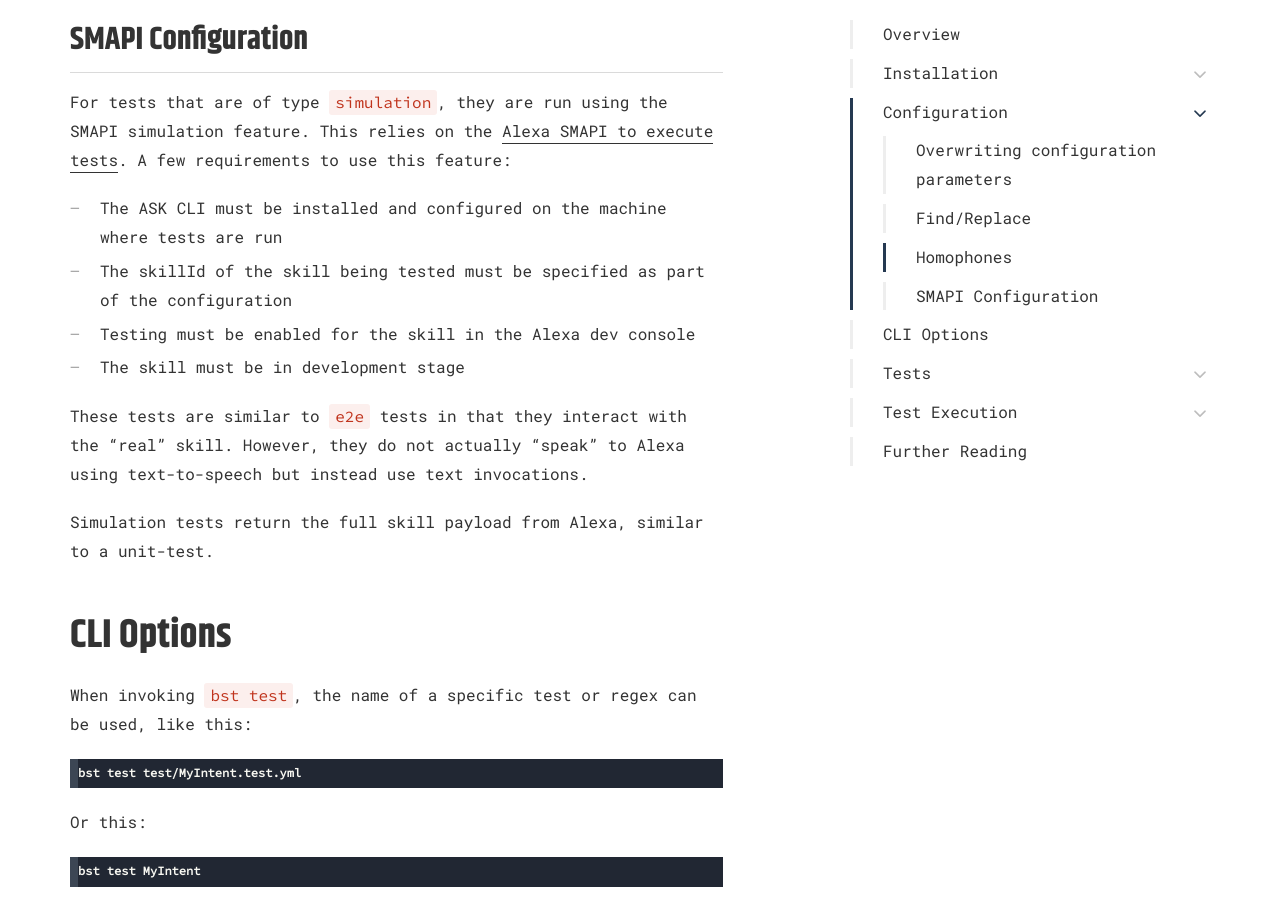
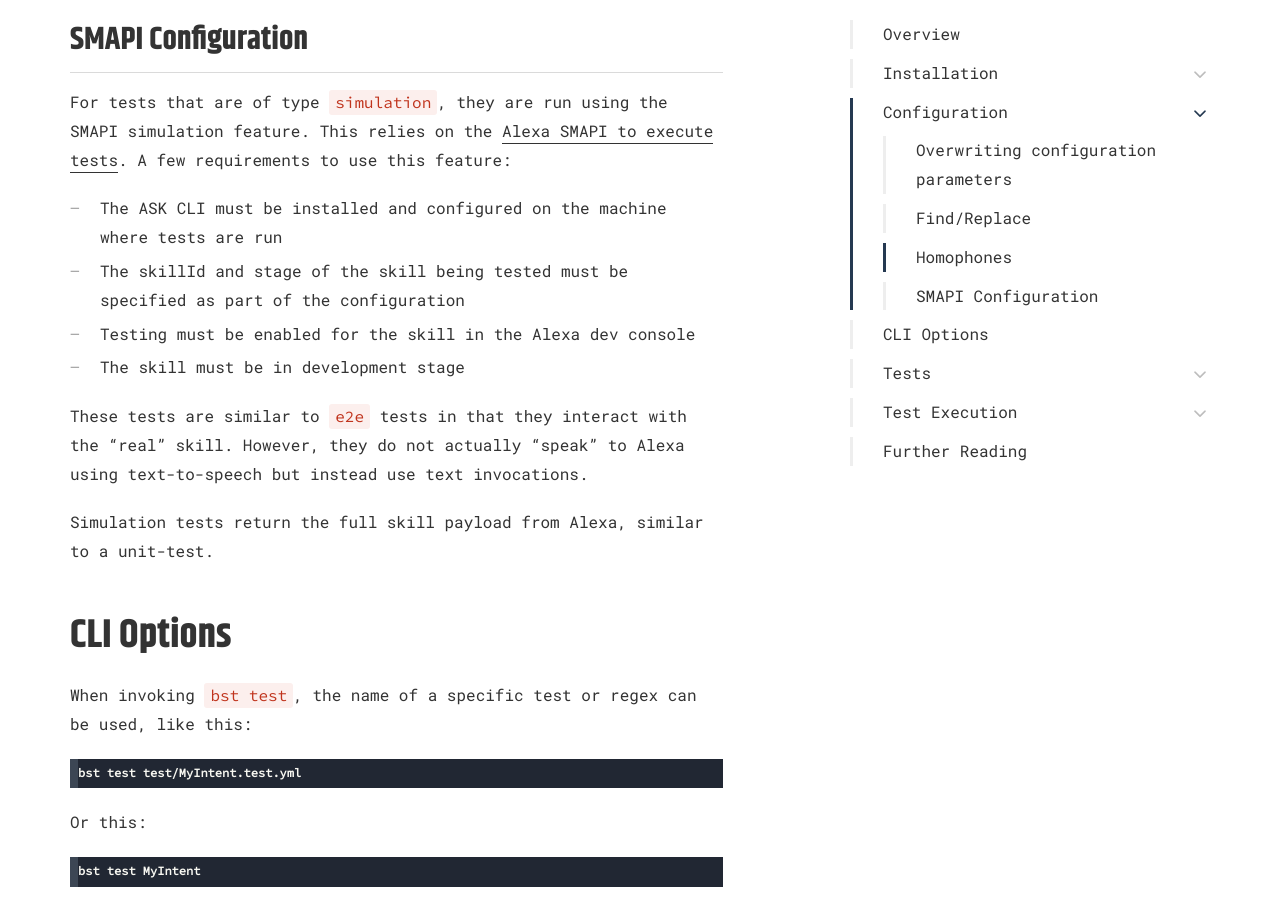
Before and after one commit to bespoken/bespoken-docs, a Jekyll site: the page built from end-to-end/guide.md, in a window 1280 px wide and 900 px high, scrolled down 6560 px. Built offline with Jekyll 4.4.1, drawn with Linux system fonts in a browser that asks for light colours; some web fonts are replaced.

Commit message:
smapi v2

```diff
--- a/end-to-end/guide.md
+++ b/end-to-end/guide.md
@@ -205,7 +205,7 @@ To avoid this, just define a homophone in the configuration file like so:
 ## SMAPI Configuration
 For tests that are of type `simulation`, they are run using the SMAPI simulation feature. This relies on the [Alexa SMAPI to execute tests](https://developer.amazon.com/docs/smapi/skill-simulation-api.html). A few requirements to use this feature:
 * The ASK CLI must be installed and configured on the machine where tests are run
-* The skillId of the skill being tested must be specified as part of the configuration
+* The skillId and stage of the skill being tested must be specified as part of the configuration
 * Testing must be enabled for the skill in the Alexa dev console
 * The skill must be in development stage
 
```
